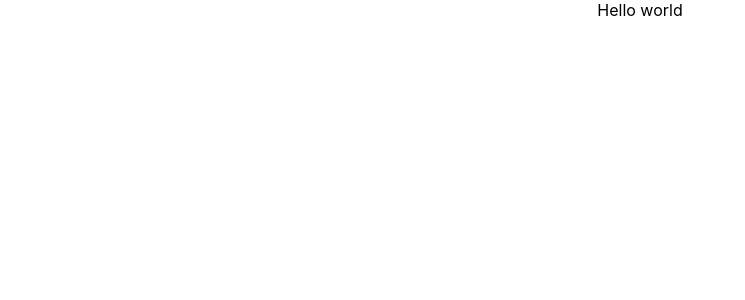
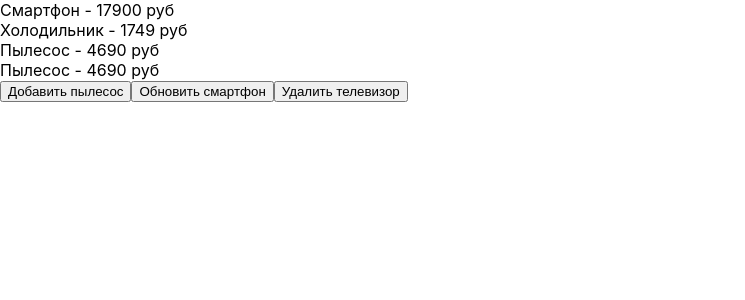
Before and after one commit to IbragimovaN/HW1, a React (Create React App) app: page / in a window 1280 px wide. Shown: the top 300 px of the page, without its empty margins (0-745 px from the left). Built offline with nearby package versions, Linux system fonts and the light colour scheme; data requests are answered from the project's data file.

Commit message:
json server

```diff
--- /dev/null
+++ b/src/App.js
@@ -0,0 +1,67 @@
+import React from "react";
+import styles from "./App.module.css";
+// import { useState, useEffect } from "react";
+
+// export function App() {
+// 	const [counter, setCounter] = useState(0);
+// 	useEffect(() => {
+// 		console.log("Первый-" + counter);
+
+// 		return () => console.log("Второй-" + counter);
+// 	}, [counter]);
+
+// 	return (
+// 		<div className={styles.app}>
+// 			<div>{counter}</div>
+// 			<button onClick={() => setCounter(counter + 1)}>+ 1</button>
+// 		</div>
+// 	);
+// }
+
+import { useState } from "react";
+import {
+	useRequestDeleting,
+	useRequestUpdate,
+	useRequestAdd,
+	useRequestGetProducts,
+} from "./hooks";
+
+export const App = () => {
+	const [refreshProducts, setRefreshProducts] = useState(false);
+	const { products, isLoading } = useRequestGetProducts(refreshProducts);
+	const { isCreating, requestAdd } = useRequestAdd(
+		refreshProducts,
+		setRefreshProducts,
+	);
+	const { isUpdating, requestUpdate } = useRequestUpdate(
+		refreshProducts,
+		setRefreshProducts,
+	);
+	const { isDeleting, requestDeleting } = useRequestDeleting(
+		refreshProducts,
+		setRefreshProducts,
+	);
+
+	return (
+		<div className={styles.app}>
+			{isLoading ? (
+				<div className={styles.loader}></div>
+			) : (
+				products.map(({ id, name, price }) => (
+					<div key={id}>
+						{name} - {price} руб
+					</div>
+				))
+			)}
+			<button onClick={requestAdd} disabled={isCreating}>
+				Добавить пылесос
+			</button>
+			<button onClick={requestUpdate} disabled={isUpdating}>
+				Обновить смартфон
+			</button>
+			<button onClick={requestDeleting} disabled={isDeleting}>
+				Удалить телевизор
+			</button>
+		</div>
+	);
+};
--- a/src/App.jsx
+++ /dev/null
@@ -1,7 +0,0 @@
-import React from "react";
-import styles from "./App.module.css";
-
-function App() {
-	return <div className={styles.App}>Hello world</div>;
-}
-export default App;
--- a/src/App.module.css
+++ b/src/App.module.css
@@ -36,3 +36,25 @@
     transform: rotate(360deg);
   }
 }
+
+.loader {
+	position: fixed;
+	top: 50%;
+	left: 50%;
+	transform: translate(-50%, -50%);
+	width: 25px;
+	height: 25px;
+	border: 5px solid gray;
+	border-radius: 50%;
+	border-left-color: transparent;
+	animation: loader 1s infinite;
+}
+
+@keyframes loader {
+	0% {
+			transform: rotate(0deg);
+	}
+	100% {
+			transform: rotate(360deg);
+	}
+}
--- /dev/null
+++ b/src/db.json
@@ -0,0 +1,24 @@
+{
+  "products": [
+    {
+      "name": "Смартфон",
+      "price": 17900,
+      "id": "002"
+    },
+    {
+      "id": "003",
+      "name": "Холодильник",
+      "price": 1749
+    },
+    {
+      "name": "Пылесос",
+      "price": 4690,
+      "id": "SfdjarH"
+    },
+    {
+      "name": "Пылесос",
+      "price": 4690,
+      "id": "nLdjtDw"
+    }
+  ]
+}
--- /dev/null
+++ b/src/hooks/index.js
@@ -0,0 +1,4 @@
+export * from "./use-request-add";
+export * from "./use-request-get-products";
+export * from "./use-request-update";
+export * from "./use-request-delete";
--- /dev/null
+++ b/src/hooks/use-request-add.js
@@ -0,0 +1,26 @@
+import { useState } from "react";
+
+export const useRequestAdd = (refreshProducts, setRefreshProducts) => {
+	const [isCreating, setIsCreating] = useState(false);
+
+	const requestAdd = () => {
+		setIsCreating(true);
+
+		fetch("http://localhost:3005/products", {
+			method: "POST",
+			headers: { "Content-Type": "application/json;charset=utf-8" },
+			body: JSON.stringify({
+				name: "Пылесос",
+				price: 4690,
+			}),
+		})
+			.then((rawResponse) => rawResponse.json())
+			.then((response) => {
+				console.log("Пылесос добавлен, ответ сервера:", response);
+				setRefreshProducts(!refreshProducts);
+			})
+			.finally(() => setIsCreating(false));
+	};
+
+	return { isCreating, requestAdd };
+};
--- /dev/null
+++ b/src/hooks/use-request-delete.js
@@ -0,0 +1,19 @@
+import { useState } from "react";
+
+export const useRequestDeleting = (refreshProducts, setRefreshProducts) => {
+	const [isDeleting, setIsDeleting] = useState(false);
+	const requestDeleting = () => {
+		setIsDeleting(true);
+		fetch("http://localhost:3005/products/001", {
+			method: "DELETE",
+		})
+			.then((rawResponse) => rawResponse.json())
+			.then((response) => {
+				console.log("Телевизор удален:", response);
+				setRefreshProducts(!refreshProducts);
+			})
+			.finally(() => setIsDeleting(false));
+	};
+
+	return { isDeleting, requestDeleting };
+};
--- /dev/null
+++ b/src/hooks/use-request-get-products.js
@@ -0,0 +1,18 @@
+import { useEffect, useState } from "react";
+
+export const useRequestGetProducts = (refreshProducts) => {
+	const [products, setProducts] = useState([]);
+	const [isLoading, setIsLoading] = useState(false);
+	useEffect(() => {
+		setIsLoading(true);
+
+		fetch("http://localhost:3005/products")
+			.then((loadedData) => loadedData.json())
+			.then((loadedProducts) => {
+				setProducts(loadedProducts);
+			})
+			.finally(() => setIsLoading(false));
+	}, [refreshProducts]);
+
+	return { products, isLoading };
+};
--- /dev/null
+++ b/src/hooks/use-request-update.js
@@ -0,0 +1,24 @@
+import { useState } from "react";
+export const useRequestUpdate = (refreshProducts, setRefreshProducts) => {
+	const [isUpdating, setIsUpdating] = useState(false);
+
+	const requestUpdate = () => {
+		setIsUpdating(true);
+		fetch("http://localhost:3005/products/002", {
+			method: "PUT",
+			headers: { "Content-Type": "application/json;charset=utf-8" },
+			body: JSON.stringify({
+				name: "Смартфон",
+				price: 17900,
+			}),
+		})
+			.then((rawResponse) => rawResponse.json())
+			.then((response) => {
+				console.log("Данные о смартфоне обновлены:", response);
+				setRefreshProducts(!refreshProducts);
+			})
+			.finally(() => setIsUpdating(false));
+	};
+
+	return { isUpdating, requestUpdate };
+};
```
Also changed, not shown: src/index.js (+4 -4 lines).
